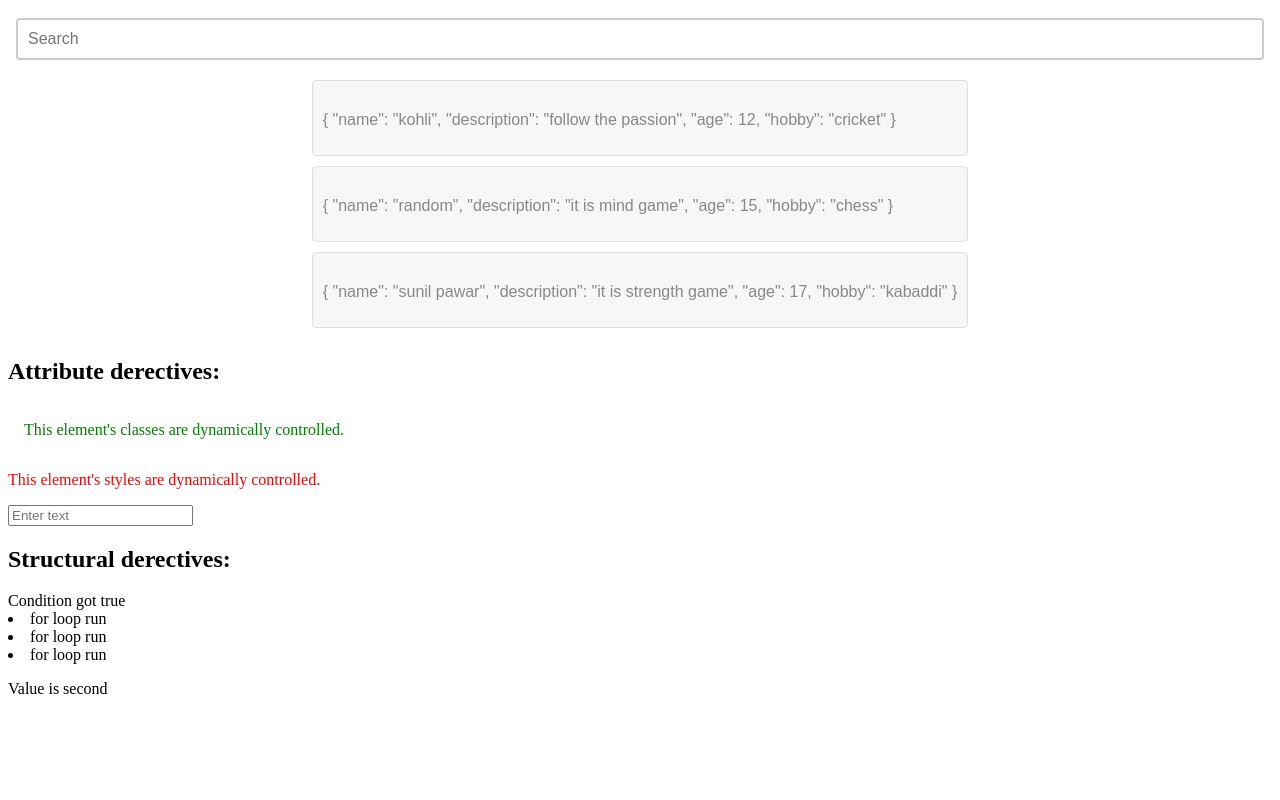
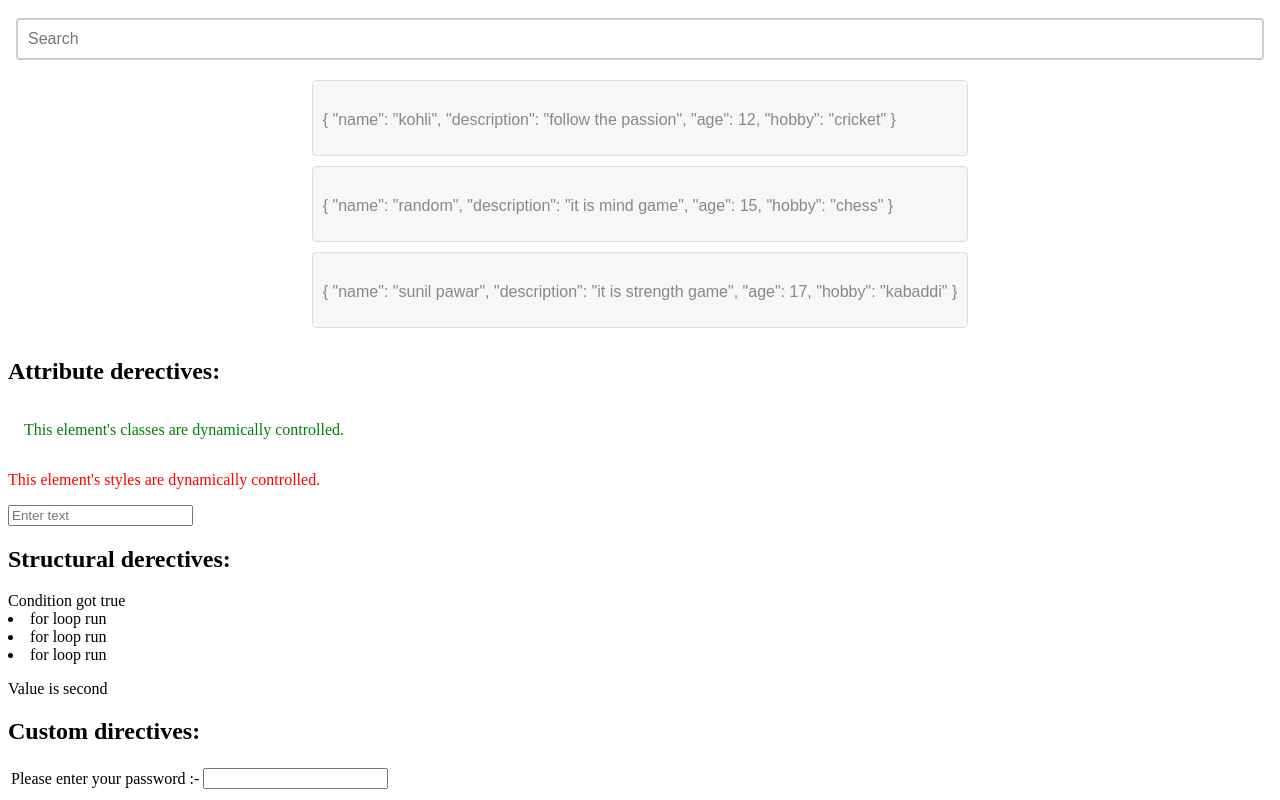
Before and after one commit to bhargav-kalsariya/AngularText, an Angular app: page / in a window 1280 px wide. Shown: the part 304-1104 px from the top of the page. Before the commit the page ends 1018 px from the top, so only its background shows below. Built offline with nearby package versions, Linux system fonts and the light colour scheme.

Commit message:
custom directive done

```diff
--- a/package.json
+++ b/package.json
@@ -19,7 +19,7 @@
     "@angular/platform-browser-dynamic": "^16.2.0",
     "@angular/router": "^16.2.0",
     "rxjs": "~7.8.0",
-    "tslib": "^2.3.0",
+    "tslib": "^2.6.2",
     "zone.js": "~0.13.0"
   },
   "devDependencies": {
--- a/src/app/app.component.html
+++ b/src/app/app.component.html
@@ -40,3 +40,15 @@
   <p *ngSwitchCase="'B'">Value is second</p>
   <p *ngSwitchDefault>Value is something else</p>
 </div>
+
+<h2>Custom directives:</h2>
+<table>
+  <tr>
+    <td>
+      <label>Please enter your password :-</label>
+    </td>
+    <td>
+      <input type="text" appInBuild />
+    </td>
+  </tr>
+</table>
--- a/src/app/directive/in-build.directive.ts
+++ b/src/app/directive/in-build.directive.ts
@@ -1,10 +1,24 @@
-import { Directive, ElementRef } from '@angular/core';
+import {
+  Directive,
+  ElementRef,
+  HostListener,
+  OnChanges,
+  SimpleChanges,
+} from '@angular/core';
 
 @Directive({
   selector: '[appInBuild]',
 })
-export class InBuildDirective {
-  constructor(private er: ElementRef) {
-    this.er.nativeElement.style.backgroundColor = 'red';
+export class InBuildDirective implements OnChanges {
+  constructor(private er: ElementRef) {}
+  @HostListener('window:keyup') ngOnChanges(event: any) {
+    let count = this.er.nativeElement.value.length;
+    if (count < 5) {
+      this.er.nativeElement.style.backgroundColor = 'red';
+    } else if (count >= 5 && count <= 10) {
+      this.er.nativeElement.style.backgroundColor = 'green';
+    } else {
+      this.er.nativeElement.style.backgroundColor = 'purple';
+    }
   }
 }
```
Also changed, not shown: 1 other file (tests, documents, lock files or other folders).
